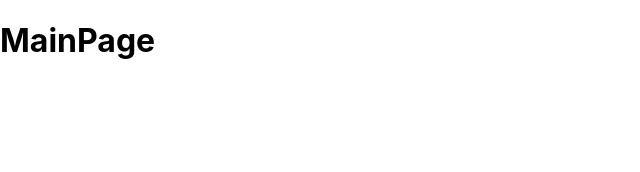
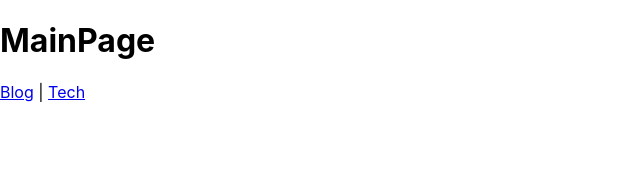
Before and after one commit to umsungjun/React-MyBlog, a React (Create React App) app: page / in a window 1280 px wide. Shown: the top 172 px of the page, without its empty margins (0-640 px from the left). Built offline with nearby package versions, Linux system fonts and the light colour scheme.

Commit message:
Update MainPage.js

```diff
--- a/src/components/MainPage.js
+++ b/src/components/MainPage.js
@@ -1,9 +1,12 @@
 import React from 'react'
+import { Link } from 'react-router-dom'
 
 export default function MainPage() {
     return (
         <div>
             <h1>MainPage</h1>
+            <Link to='/blog'>Blog</Link> | <Link to='/tech'>Tech</Link>
+            {/* Link와 a태그의 차이는 Link는 새로운 페이지를 불러오는 것 이 아님 */}
         </div>
     )
 }
```
